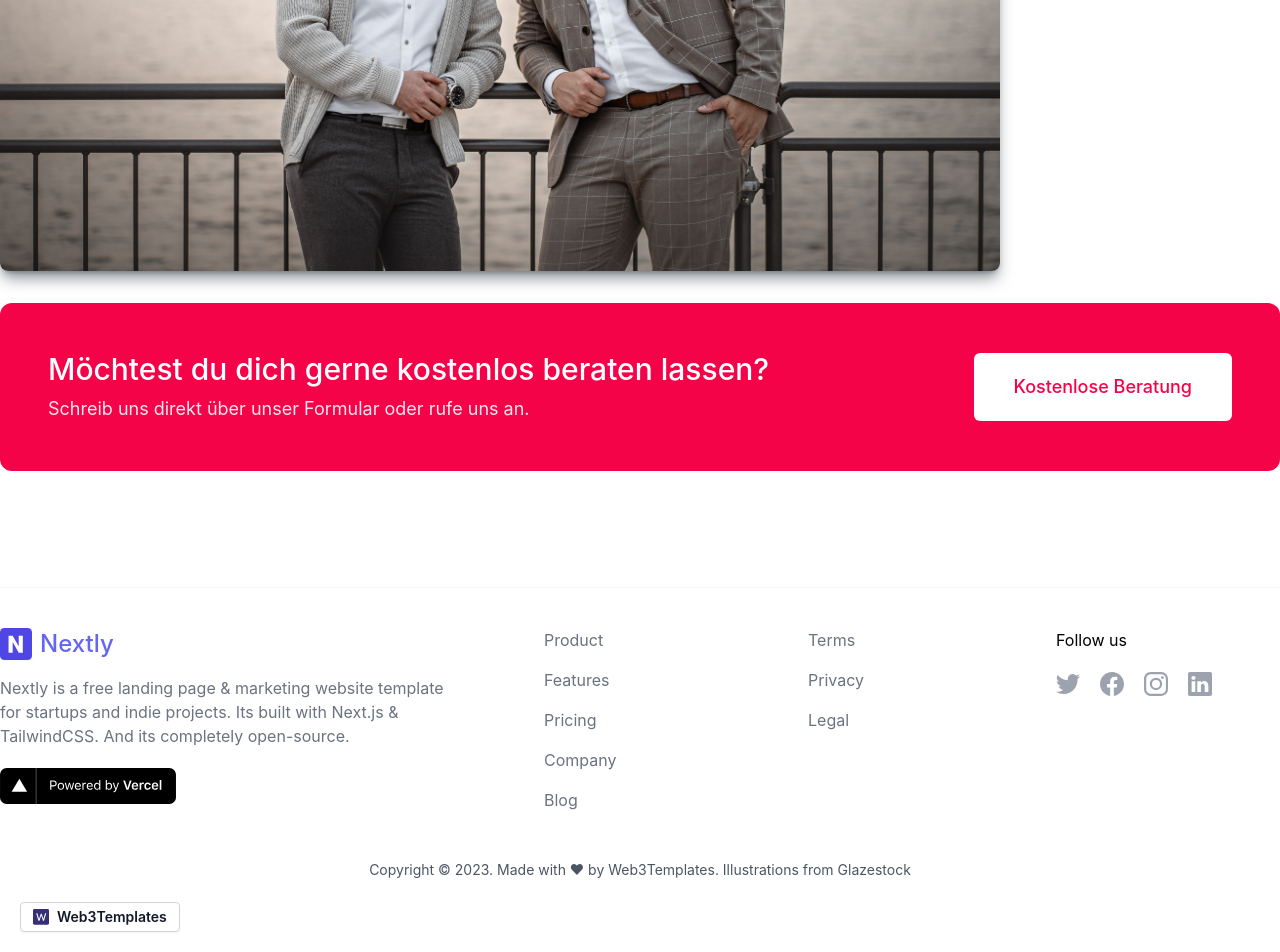
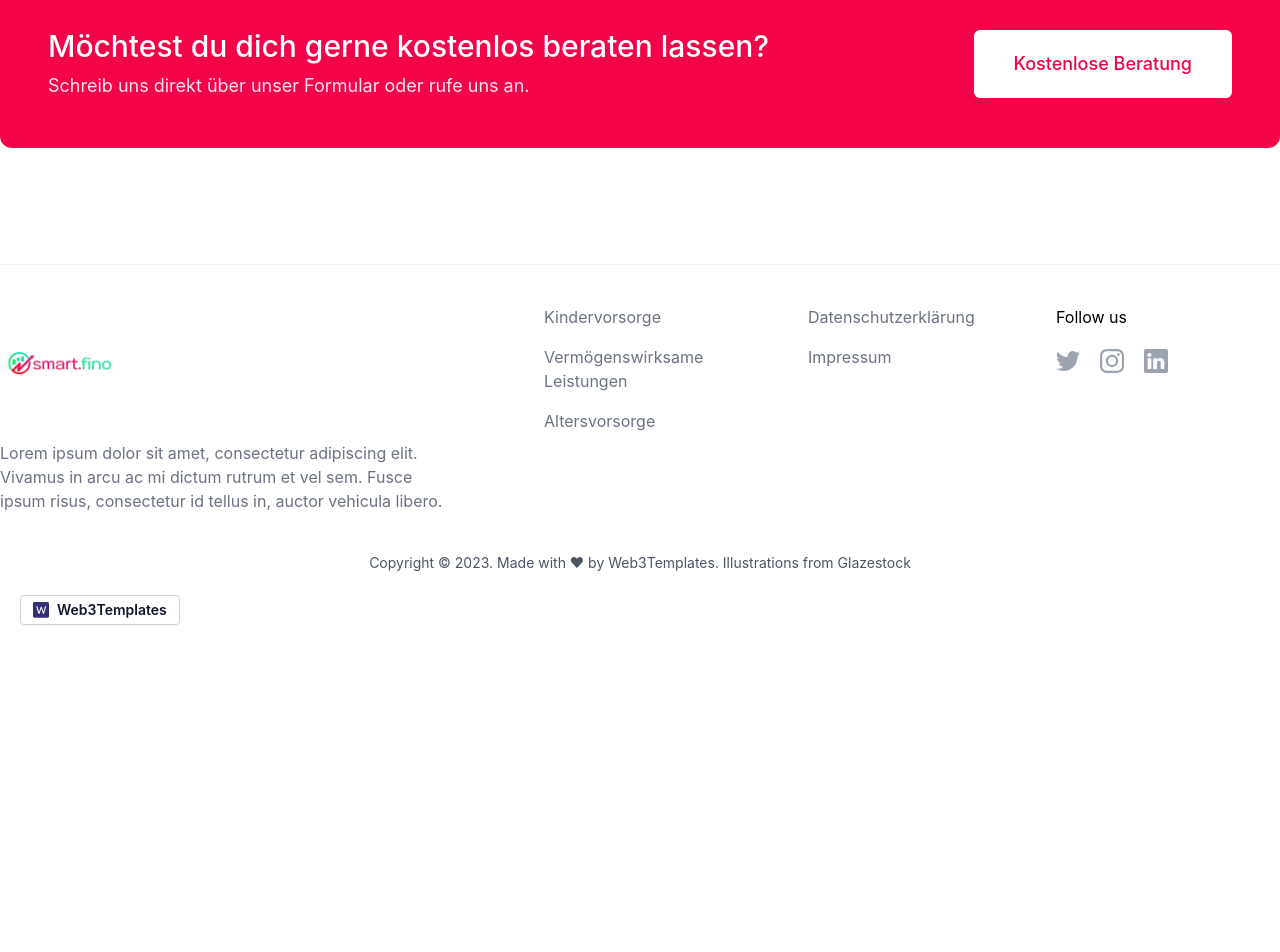
Before and after one commit to hkleine/smart-fino, a Next.js app: page /kindervorsorge in a window 1280 px wide. Shown: the part 1282-2234 px from the top of the page. After the commit the page ends 1927 px from the top, so only its background shows below. Built offline with nearby package versions, Linux system fonts and the light colour scheme.

Commit message:
add contact form

```diff
--- a/app/kindervorsorge/page.tsx
+++ b/app/kindervorsorge/page.tsx
@@ -5,45 +5,43 @@ import Image from 'next/image';
 export default function KindervorsorgePage() {
   return (
     <Container>
-      <div className="grid gap-10 grid-cols-2">
-        <div className="lg:col-span-2 xl:col-auto">
-          <div className="flex flex-col justify-between w-full h-full bg-gray-100 px-14 rounded-2xl py-14 dark:bg-trueGray-800">
+      <div className="flex flex-row gap-10">
+        <div className="flex flex-col w-full h-full bg-gray-100 px-14 rounded-2xl py-14 dark:bg-trueGray-800">
           <h2 className="text-3xl font-bold mb-4">Kindervorsorge</h2>
           <p className="leading-normal ">
             Willkommen bei smart.fino - Ihre Experten für Kindervorsorgeoptimierung! Die Zukunft unserer Kinder liegt
-              uns am Herzen. Bei smart.fino verstehen wir, wie wichtig es ist, rechtzeitig Maßnahmen zu ergreifen, um
-              für die finanzielle Sicherheit und das Wohlergehen unserer Kleinsten zu sorgen. Wir sind Ihr verlässlicher
+            uns am Herzen. Bei smart.fino verstehen wir, wie wichtig es ist, rechtzeitig Maßnahmen zu ergreifen, um für
+            die finanzielle Sicherheit und das Wohlergehen unserer Kleinsten zu sorgen. Wir sind Ihr verlässlicher
             Partner, wenn es um die Optimierung der Kindervorsorge geht. In einer Zeit, die stetigen Veränderungen
             unterworfen ist, bieten wir Lösungen an, die nicht nur Sicherheit, sondern auch Wachstum und Rendite
             ermöglichen. Wir helfen Ihnen dabei, vorausschauend zu planen und die richtigen Schritte für eine sichere
             Zukunft Ihres Kindes zu setzen. Unsere besonderen Vorteile umfassen: Renditestarke Investitionen für die
             Zukunft Ihres Kindes Wir bieten intelligente und zukunftsorientierte Anlagemöglichkeiten, die es
             ermöglichen, auch in der heutigen Zeit eine attraktive Rendite zu generieren. So schaffen wir ein solides
-              finanzielles Fundament für die Zukunft Ihres Kindes. Absicherung im Ernstfall Bei smart.fino verstehen
-              wir, dass das Leben unvorhersehbar ist. Daher bieten wir Ihnen Sicherheit: Sollte das versicherte
-              Elternteil unerwartet versterben, übernimmt die Gesellschaft den Beitrag bis zum 27. Lebensjahr des
-              Kindes. Diese Absicherung gibt Ihnen die Gewissheit, dass die Zukunft Ihres Kindes auch in schwierigen
-              Situationen gesichert ist. Maßgeschneiderte Lösungen Wir wissen, dass jeder Fall individuell ist. Deshalb
-              bieten wir maßgeschneiderte Lösungen an, die auf Ihre spezifischen Bedürfnisse und finanziellen
-              Möglichkeiten zugeschnitten sind. Unser Expertenteam steht Ihnen mit Fachwissen und Engagement zur Seite,
-              um die beste Vorsorgestrategie für Ihr Kind zu entwickeln. Sorgen Sie heute für die Zukunft Ihres Kindes
-              vor und profitieren Sie von unseren innovativen Lösungen und unserem engagierten Service. Kontaktieren Sie
-              uns noch heute, um gemeinsam die optimale Kindervorsorge zu gestalten. smart.fino – Gemeinsam für eine
-              sichere Zukunft unserer Kinder.
+            finanzielles Fundament für die Zukunft Ihres Kindes. Absicherung im Ernstfall Bei smart.fino verstehen wir,
+            dass das Leben unvorhersehbar ist. Daher bieten wir Ihnen Sicherheit: Sollte das versicherte Elternteil
+            unerwartet versterben, übernimmt die Gesellschaft den Beitrag bis zum 27. Lebensjahr des Kindes. Diese
+            Absicherung gibt Ihnen die Gewissheit, dass die Zukunft Ihres Kindes auch in schwierigen Situationen
+            gesichert ist. Maßgeschneiderte Lösungen Wir wissen, dass jeder Fall individuell ist. Deshalb bieten wir
+            maßgeschneiderte Lösungen an, die auf Ihre spezifischen Bedürfnisse und finanziellen Möglichkeiten
+            zugeschnitten sind. Unser Expertenteam steht Ihnen mit Fachwissen und Engagement zur Seite, um die beste
+            Vorsorgestrategie für Ihr Kind zu entwickeln. Sorgen Sie heute für die Zukunft Ihres Kindes vor und
+            profitieren Sie von unseren innovativen Lösungen und unserem engagierten Service. Kontaktieren Sie uns noch
+            heute, um gemeinsam die optimale Kindervorsorge zu gestalten. smart.fino – Gemeinsam für eine sichere
+            Zukunft unserer Kinder.
           </p>
-          </div>
         </div>
         <div>
           <Image
             src={'/img/max_perzak-10-web.jpg'}
-            width="1000"
-            height="400"
+            width="1200"
+            height="500"
             alt="Benefits"
             className={'object-cover shadow-lg shadow-gray-800/50 rounded-lg border-solid border-1 border-gray-700'}
           />
-          <Cta />
         </div>
       </div>
+      <Cta />
     </Container>
   );
 }
--- a/components/DarkSwitch.jsx
+++ b/components/DarkSwitch.jsx
@@ -5,7 +5,8 @@ import { useTheme } from 'next-themes';
 
 const ThemeChanger = () => {
   const [mounted, setMounted] = useState(false);
-  const { theme, setTheme } = useTheme();
+  // const { theme, setTheme } = useTheme();
+  const [theme, setTheme] = useState('dark');
 
   // When mounted on client, now we can show the UI
   useEffect(() => setMounted(true), []);
--- a/components/footer.jsx
+++ b/components/footer.jsx
@@ -1,63 +1,41 @@
-import Link from "next/link";
-import Image from "next/image";
-import React from "react";
-import Container from "./container";
+import Link from 'next/link';
+import Image from 'next/image';
+import React from 'react';
+import Container from './container';
 
 export default function Footer() {
-  const navigation = [
-    "Product",
-    "Features",
-    "Pricing",
-    "Company",
-    "Blog",
-  ];
-  const legal = ["Terms", "Privacy", "Legal"];
+  const navigation = ['Kindervorsorge', 'Vermögenswirksame Leistungen', 'Altersvorsorge'];
+  const legal = ['Datenschutzerklärung', 'Impressum'];
   return (
     <div className="relative">
       <Container>
         <div className="grid max-w-screen-xl grid-cols-1 gap-10 pt-10 mx-auto mt-5 border-t border-gray-100 dark:border-trueGray-700 lg:grid-cols-5">
           <div className="lg:col-span-2">
             <div>
-              {" "}
-              <Link href="/" className="flex items-center space-x-2 text-2xl font-medium text-indigo-500 dark:text-gray-100">
-                    <Image
-                      src="/img/logo.svg"
-                      alt="N"
-                      width="32"
-                      height="32"
-                      className="w-8"
-                    />
-                  <span>Nextly</span>
+              {' '}
+              <Link
+                href="/"
+                className="flex items-center space-x-2 text-2xl font-medium text-indigo-500 dark:text-gray-100"
+              >
+                <Image src="/img/logo.png" alt="N" width="120" height="120" />
               </Link>
             </div>
 
             <div className="max-w-md mt-4 text-gray-500 dark:text-gray-400">
-              Nextly is a free landing page & marketing website
-              template for startups and indie projects. Its built with
-              Next.js & TailwindCSS. And its completely open-source.
-            </div>
-
-            <div className="mt-5">
-              <a
-                href="https://vercel.com/?utm_source=web3templates&utm_campaign=oss"
-                target="_blank"
-                rel="noopener"
-                className="relative block w-44">
-                <Image
-                  src="/img/vercel.svg"
-                  alt="Powered by Vercel"
-                  width="212"
-                  height="44"
-                />
-              </a>
+              Lorem ipsum dolor sit amet, consectetur adipiscing elit. Vivamus in arcu ac mi dictum rutrum et vel sem.
+              Fusce ipsum risus, consectetur id tellus in, auctor vehicula libero.
             </div>
           </div>
 
           <div>
             <div className="flex flex-wrap w-full -mt-2 -ml-3 lg:ml-0">
               {navigation.map((item, index) => (
-                <Link key={index} href="/" className="w-full px-4 py-2 text-gray-500 rounded-md dark:text-gray-300 hover:text-indigo-500 focus:text-indigo-500 focus:bg-indigo-100 focus:outline-none dark:focus:bg-trueGray-700">
-                    {item}
+                <Link
+                  key={index}
+                  href="/"
+                  className="w-full px-4 py-2 text-gray-500 rounded-md dark:text-gray-300 hover:text-indigo-500 focus:text-indigo-500 focus:bg-indigo-100 focus:outline-none dark:focus:bg-trueGray-700"
+                >
+                  {item}
                 </Link>
               ))}
             </div>
@@ -65,8 +43,12 @@ export default function Footer() {
           <div>
             <div className="flex flex-wrap w-full -mt-2 -ml-3 lg:ml-0">
               {legal.map((item, index) => (
-                <Link key={index} href="/" className="w-full px-4 py-2 text-gray-500 rounded-md dark:text-gray-300 hover:text-indigo-500 focus:text-indigo-500 focus:bg-indigo-100 focus:outline-none dark:focus:bg-trueGray-700">
-                    {item}
+                <Link
+                  key={index}
+                  href="/"
+                  className="w-full px-4 py-2 text-gray-500 rounded-md dark:text-gray-300 hover:text-indigo-500 focus:text-indigo-500 focus:bg-indigo-100 focus:outline-none dark:focus:bg-trueGray-700"
+                >
+                  {item}
                 </Link>
               ))}
             </div>
@@ -74,31 +56,15 @@ export default function Footer() {
           <div className="">
             <div>Follow us</div>
             <div className="flex mt-5 space-x-5 text-gray-400 dark:text-gray-500">
-              <a
-                href="https://twitter.com/web3templates"
-                target="_blank"
-                rel="noopener">
+              <a href="https://twitter.com/web3templates" target="_blank" rel="noopener">
                 <span className="sr-only">Twitter</span>
                 <Twitter />
               </a>
-              <a
-                href="https://facebook.com/web3templates"
-                target="_blank"
-                rel="noopener">
-                <span className="sr-only">Facebook</span>
-                <Facebook />
-              </a>
-              <a
-                href="https://instagram.com/web3templates"
-                target="_blank"
-                rel="noopener">
+              <a href="https://instagram.com/web3templates" target="_blank" rel="noopener">
                 <span className="sr-only">Instagram</span>
                 <Instagram />
               </a>
-              <a
-                href="https://linkedin.com/"
-                target="_blank"
-                rel="noopener">
+              <a href="https://linkedin.com/" target="_blank" rel="noopener">
                 <span className="sr-only">Linkedin</span>
                 <Linkedin />
               </a>
@@ -107,18 +73,12 @@ export default function Footer() {
         </div>
 
         <div className="my-10 text-sm text-center text-gray-600 dark:text-gray-400">
-          Copyright © {new Date().getFullYear()}. Made with ♥ by{" "}
-          <a
-            href="https://web3templates.com/"
-            target="_blank"
-            rel="noopener">
+          Copyright © {new Date().getFullYear()}. Made with ♥ by{' '}
+          <a href="https://web3templates.com/" target="_blank" rel="noopener">
             Web3Templates.
-          </a>{" "}
-          Illustrations from{" "}
-          <a
-            href="https://www.glazestock.com/"
-            target="_blank"
-            rel="noopener ">
+          </a>{' '}
+          Illustrations from{' '}
+          <a href="https://www.glazestock.com/" target="_blank" rel="noopener ">
             Glazestock
           </a>
         </div>
@@ -130,44 +90,24 @@ export default function Footer() {
 }
 
 const Twitter = ({ size = 24 }) => (
-  <svg
-    xmlns="http://www.w3.org/2000/svg"
-    width={size}
-    height={size}
-    viewBox="0 0 24 24"
-    fill="currentColor">
+  <svg xmlns="http://www.w3.org/2000/svg" width={size} height={size} viewBox="0 0 24 24" fill="currentColor">
     <path d="M24 4.37a9.6 9.6 0 0 1-2.83.8 5.04 5.04 0 0 0 2.17-2.8c-.95.58-2 1-3.13 1.22A4.86 4.86 0 0 0 16.61 2a4.99 4.99 0 0 0-4.79 6.2A13.87 13.87 0 0 1 1.67 2.92 5.12 5.12 0 0 0 3.2 9.67a4.82 4.82 0 0 1-2.23-.64v.07c0 2.44 1.7 4.48 3.95 4.95a4.84 4.84 0 0 1-2.22.08c.63 2.01 2.45 3.47 4.6 3.51A9.72 9.72 0 0 1 0 19.74 13.68 13.68 0 0 0 7.55 22c9.06 0 14-7.7 14-14.37v-.65c.96-.71 1.79-1.6 2.45-2.61z" />
   </svg>
 );
 
 const Facebook = ({ size = 24 }) => (
-  <svg
-    xmlns="http://www.w3.org/2000/svg"
-    width={size}
-    height={size}
-    viewBox="0 0 24 24"
-    fill="currentColor">
+  <svg xmlns="http://www.w3.org/2000/svg" width={size} height={size} viewBox="0 0 24 24" fill="currentColor">
     <path d="M24 12.07C24 5.41 18.63 0 12 0S0 5.4 0 12.07C0 18.1 4.39 23.1 10.13 24v-8.44H7.08v-3.49h3.04V9.41c0-3.02 1.8-4.7 4.54-4.7 1.31 0 2.68.24 2.68.24v2.97h-1.5c-1.5 0-1.96.93-1.96 1.89v2.26h3.32l-.53 3.5h-2.8V24C19.62 23.1 24 18.1 24 12.07" />
   </svg>
 );
 const Instagram = ({ size = 24 }) => (
-  <svg
-    xmlns="http://www.w3.org/2000/svg"
-    width={size}
-    height={size}
-    viewBox="0 0 24 24"
-    fill="currentColor">
+  <svg xmlns="http://www.w3.org/2000/svg" width={size} height={size} viewBox="0 0 24 24" fill="currentColor">
     <path d="M16.98 0a6.9 6.9 0 0 1 5.08 1.98A6.94 6.94 0 0 1 24 7.02v9.96c0 2.08-.68 3.87-1.98 5.13A7.14 7.14 0 0 1 16.94 24H7.06a7.06 7.06 0 0 1-5.03-1.89A6.96 6.96 0 0 1 0 16.94V7.02C0 2.8 2.8 0 7.02 0h9.96zm.05 2.23H7.06c-1.45 0-2.7.43-3.53 1.25a4.82 4.82 0 0 0-1.3 3.54v9.92c0 1.5.43 2.7 1.3 3.58a5 5 0 0 0 3.53 1.25h9.88a5 5 0 0 0 3.53-1.25 4.73 4.73 0 0 0 1.4-3.54V7.02a5 5 0 0 0-1.3-3.49 4.82 4.82 0 0 0-3.54-1.3zM12 5.76c3.39 0 6.2 2.8 6.2 6.2a6.2 6.2 0 0 1-12.4 0 6.2 6.2 0 0 1 6.2-6.2zm0 2.22a3.99 3.99 0 0 0-3.97 3.97A3.99 3.99 0 0 0 12 15.92a3.99 3.99 0 0 0 3.97-3.97A3.99 3.99 0 0 0 12 7.98zm6.44-3.77a1.4 1.4 0 1 1 0 2.8 1.4 1.4 0 0 1 0-2.8z" />
   </svg>
 );
 
 const Linkedin = ({ size = 24 }) => (
-  <svg
-    xmlns="http://www.w3.org/2000/svg"
-    width={size}
-    height={size}
-    viewBox="0 0 24 24"
-    fill="currentColor">
+  <svg xmlns="http://www.w3.org/2000/svg" width={size} height={size} viewBox="0 0 24 24" fill="currentColor">
     <path d="M22.23 0H1.77C.8 0 0 .77 0 1.72v20.56C0 23.23.8 24 1.77 24h20.46c.98 0 1.77-.77 1.77-1.72V1.72C24 .77 23.2 0 22.23 0zM7.27 20.1H3.65V9.24h3.62V20.1zM5.47 7.76h-.03c-1.22 0-2-.83-2-1.87 0-1.06.8-1.87 2.05-1.87 1.24 0 2 .8 2.02 1.87 0 1.04-.78 1.87-2.05 1.87zM20.34 20.1h-3.63v-5.8c0-1.45-.52-2.45-1.83-2.45-1 0-1.6.67-1.87 1.32-.1.23-.11.55-.11.88v6.05H9.28s.05-9.82 0-10.84h3.63v1.54a3.6 3.6 0 0 1 3.26-1.8c2.39 0 4.18 1.56 4.18 4.89v6.21z" />
   </svg>
 );
@@ -178,20 +118,17 @@ const Backlink = () => {
       href="https://web3templates.com"
       target="_blank"
       rel="noopener"
-      className="absolute flex px-3 py-1 space-x-2 text-sm font-semibold text-gray-900 bg-white border border-gray-300 rounded shadow-sm place-items-center left-5 bottom-5 dark:bg-trueGray-900 dark:border-trueGray-700 dark:text-trueGray-300">
+      className="absolute flex px-3 py-1 space-x-2 text-sm font-semibold text-gray-900 bg-white border border-gray-300 rounded shadow-sm place-items-center left-5 bottom-5 dark:bg-trueGray-900 dark:border-trueGray-700 dark:text-trueGray-300"
+    >
       <svg
         width="20"
         height="20"
         viewBox="0 0 30 30"
         fill="none"
         className="w-4 h-4"
-        xmlns="http://www.w3.org/2000/svg">
-        <rect
-          width="30"
-          height="29.5385"
-          rx="2.76923"
-          fill="#362F78"
-        />
+        xmlns="http://www.w3.org/2000/svg"
+      >
+        <rect width="30" height="29.5385" rx="2.76923" fill="#362F78" />
         <path
           d="M10.14 21.94H12.24L15.44 12.18L18.64 21.94H20.74L24.88 8H22.64L19.58 18.68L16.36 8.78H14.52L11.32 18.68L8.24 8H6L10.14 21.94Z"
           fill="#F7FAFC"
--- a/components/navbar.jsx
+++ b/components/navbar.jsx
@@ -4,6 +4,7 @@ import Link from 'next/link';
 import ThemeChanger from './DarkSwitch';
 import Image from 'next/image';
 import { Disclosure } from '@headlessui/react';
+import { usePathname } from 'next/navigation';
 
 const Navbar = () => {
   const navigation = [
@@ -88,11 +89,11 @@ const Navbar = () => {
         </div>
 
         <div className="hidden mr-3 space-x-4 lg:flex nav__item">
-          <Link href="/" className="px-6 py-2 text-white bg-brandRed rounded-md md:ml-5">
+          <Link href="/#kontakt" className="px-6 py-2 text-white bg-brandRed rounded-md md:ml-5">
             Kontakt
           </Link>
 
-          <ThemeChanger />
+          {/* <ThemeChanger /> */}
         </div>
       </nav>
     </div>
--- a/package.json
+++ b/package.json
@@ -24,6 +24,7 @@
     "@emotion/react": "^11.10.6",
     "@emotion/server": "^11.10.0",
     "@emotion/styled": "^11.10.6",
+    "@formspree/react": "^2.5.1",
     "@headlessui/react": "^1.7.14",
     "@heroicons/react": "^2.0.17",
     "@tailwindcss/aspect-ratio": "^0.4.2",
```
Also changed, not shown: app/page.tsx (+6 -2 lines), components/contactForm.tsx (added, +114 -0 lines), 2 other files (tests, documents, lock files or other folders). Lines whose indentation alone changed are shown as unchanged.
